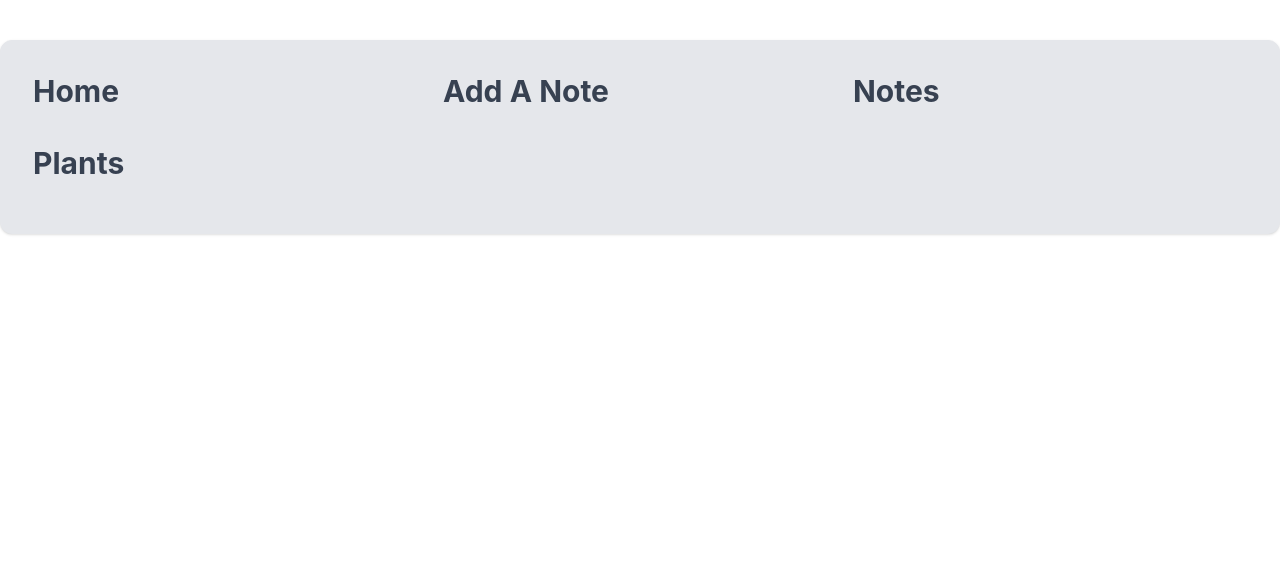
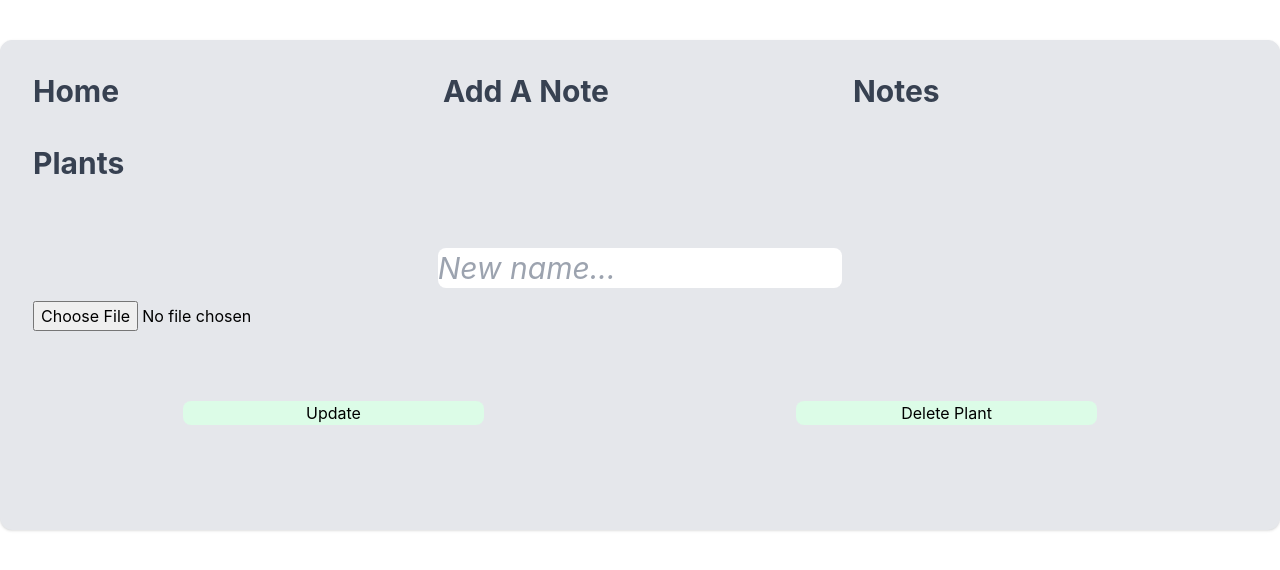
Before and after one commit to jengriffin/Grow-it-React, a React (Create React App) app in the folder grow-it/: page /plants/1 in a window 1280 px wide. Shown: the top 570 px of the page. Built offline with nearby package versions, Linux system fonts and the light colour scheme; no server answers.

Commit message:
indie plant card displaying

```diff
--- a/grow-it/src/App.js
+++ b/grow-it/src/App.js
@@ -7,6 +7,7 @@ import Blogs from './pages/Blogs'
 import PostDelete from './pages/PostDelete'
 import PlantList from './pages/PlantList'
 import Plant from './pages/Plant'
+import PlantDelete from './pages/PlantDelete'
 // import { Register } from './pages/Register'
 
 function App() {
@@ -22,6 +23,7 @@ function App() {
           <Route path="/blogs/:id" element={<PostDelete />} />
           <Route path="/plants" element={<PlantList />} />
           <Route path="/plant" element={<Plant />} />
+          <Route path="/plants/:id" element={<PlantDelete />} />
         </Routes>
       </div>
     </div>
--- a/grow-it/src/components/PlantCard.jsx
+++ b/grow-it/src/components/PlantCard.jsx
@@ -1,7 +1,103 @@
+import { BASE_URL } from '../globals'
+import { useEffect, useState } from 'react'
+import { useParams } from 'react-router-dom'
+import axios from 'axios'
+import csrftoken from '../csrftoken'
+import { useNavigate } from 'react-router-dom'
 const PlantCard =(props) =>{
-  return(
-    <div>
-      {props.plants.map((plants)=>)}
-    </div>
-  )
+  const navigate=useNavigate()
+  const [plant, setPlant] = useState([])
+  const [uploadFile, setUploadFile] = useState("");
+
+  const initialState = {
+    name:'',
+    image: '',
+    info: ''
+  }
+  const [formState, setFormState] = useState(initialState)
+
+  let { id } = useParams()
+
+  useEffect(()=>{
+    const getPlants= async()=>{
+      try{
+        let res= await axios.get(`${BASE_URL}plants/${id}`)
+        console.log(res.data)
+        setPlant(res.data)
+      }catch(eer){}
+    }
+    getPlants()
+  },[])
+
+  const handleChange = (event) => {
+    console.log(event)
+    setFormState({ ...formState, [event.target.id]: event.target.value })
+  }
+
+  const handleSubmit = async (event) => {
+    const form_data = new FormData();
+    form_data.append('image', uploadFile);
+    form_data.append('name', formState.name);
+    form_data.append('info', formState.info);
+    event.preventDefault()
+    console.log(formState)
+    console.log(csrftoken)
+    await axios({
+      url:`${BASE_URL}plants/${id}`,
+      method:'PUT',
+      data: formState,
+      headers: {
+        'Accept': 'application/json',
+        'Content-Type': 'application/json',
+        'X-CSRFToken': csrftoken,
+        'X-Requested-With': 'XMLHttpRequest',
+      },
+
+    })
+    setFormState(initialState)
+    navigate('/')
+  }
+  const deletePlant = async () => {
+    let res = await axios.delete(`${BASE_URL}plants/${id}`, formState)
+    alert('You have successfully deleted the plant!')
+    navigate('/')
+  }
+
+
+return(
+  <div className="form ">
+  <form onSubmit={handleSubmit}>
+  <div class="grid gap-1 grid-cols-1 grid-rows-3">
+    <div class="grid justify-items-center text-3xl">
+  <h1>{plant.name}</h1>
+  <div >
+  <img src={plant.image}/>
+  <h3>{plant.info}</h3>
+
+  </div>
+
+  <input
+    type="text"
+    id="title"
+    onChange={handleChange}
+    value={formState.name}
+    class="h-10 w-1/3 rounded-lg justify-self-center self-center text-.5xl placeholder:italic mt-1 focus:outline-none focus:border-sky-500 focus:ring-sky-500 focus:ring-1"
+    placeholder="New name..."
+  />
+  </div>
+  <div class="grid justify-items-stretch">
+
+  <input type="file" onChange={(e) => setUploadFile(e.target.files[0])} />
+  </div>
+  <div class="grid gap-3 grid-cols-2 grid-rows-3">
+  <button type="submit"class="bg-green-100 rounded-lg justify-self-center h-full w-1/2">Update</button>
+
+  <button onClick={deletePlant}class="bg-green-100 rounded-lg justify-self-center h-full w-1/2">Delete Plant</button>
+
+  </div>
+  </div>
+  </form>
+  </div>
+)
 }
+export default PlantCard
--- /dev/null
+++ b/grow-it/src/pages/PlantDelete.js
@@ -0,0 +1,5 @@
+import PlantCard from '../components/PlantCard'
+const PlantDelete = () => {
+  return <PlantCard />
+}
+export default PlantDelete
--- a/grow-it/src/pages/PlantList.js
+++ b/grow-it/src/pages/PlantList.js
@@ -11,7 +11,6 @@ const PlantList = () => {
     navigate(`/plants/${plants.id}`)
   }
 
-  console.log(`${BASE_URL}plants/`)
   useEffect(() => {
     const getPlants = async () => {
       let res = await axios.get(`${BASE_URL}plants/`)
```
